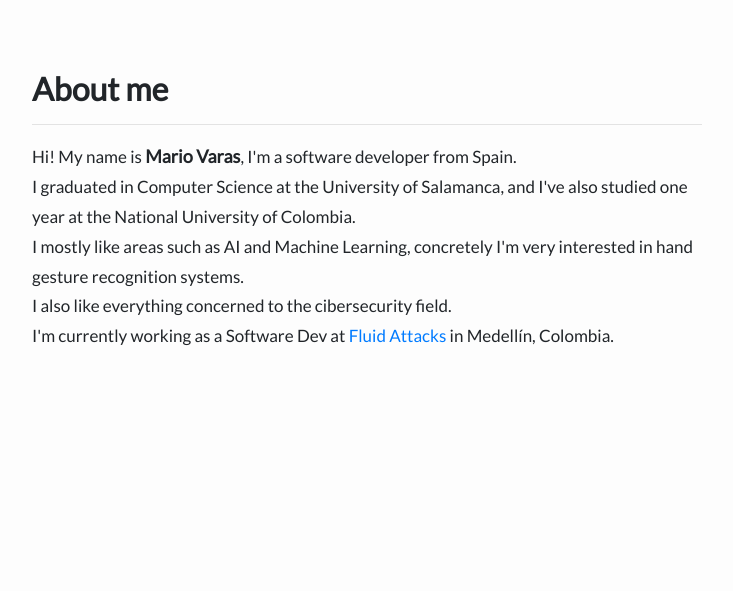
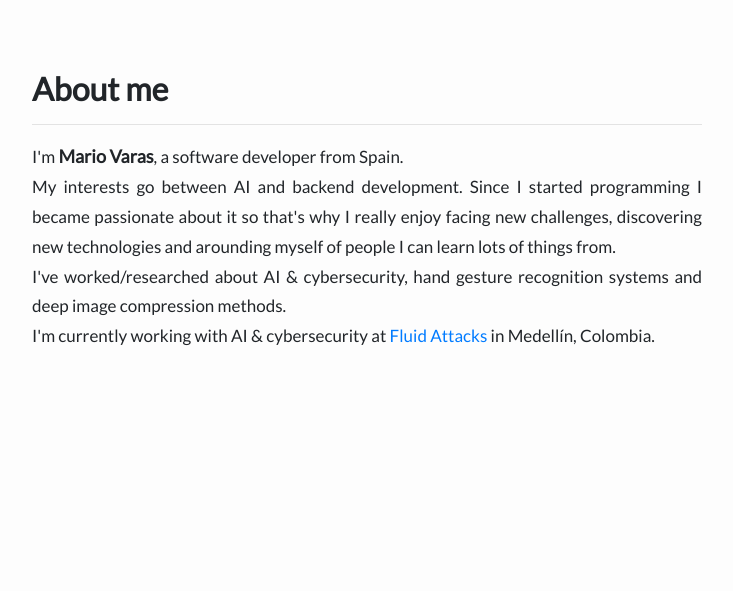
Before and after one commit to mavaras/site, a Flask app: page /about in a window 1280 px wide. Shown: the part 58-649 px from the top of the page, without its empty margins (273-1006 px from the left). Run offline with Flask 2, Linux system fonts and the light colour scheme; some libraries are stand-ins or nearby versions.

Commit message:
update about

```diff
--- a/templates/about.html
+++ b/templates/about.html
@@ -5,13 +5,12 @@
 <br><br>
 <div class="container-fluid justify-content-center" style="width:auto; max-width: 700px;">
   <h2 style="font-weight: 750;">About me</h2><hr>
-  <p style="line-height: 1.75;">
-    Hi! My name is <strong style="font-size: 18px; font-weight: 700;">Mario Varas</strong>, I'm a software developer from Spain.<br>
-    I graduated in Computer Science at the University of Salamanca,
-    and I've also studied one year at the National University of Colombia.<br>
-    I mostly like areas such as AI and Machine Learning, concretely I'm very interested in hand gesture recognition systems.
-    <br>I also like everything concerned to the cibersecurity field.<br>
-    I'm currently working as a Software Dev at <a href="https://www.fluidattacks.com" target="blank">Fluid Attacks</a> in Medellín, Colombia.
+  <p style="line-height: 1.75;" align="justify">
+    I'm <strong style="font-size: 18px; font-weight: 700;">Mario Varas</strong>, a software developer from Spain.<br>
+    My interests go between AI and backend development. Since I started programming I became passionate about it so that's why I
+    really enjoy facing new challenges, discovering new technologies and arounding myself of people I can learn lots of things from.<br>
+    I've worked/researched about AI & cybersecurity, hand gesture recognition systems and deep image compression methods.<br>
+    I'm currently working with AI & cybersecurity at <a href="https://www.fluidattacks.com" target="blank">Fluid Attacks</a> in Medellín, Colombia.
   <p>
 </div>
 
```
